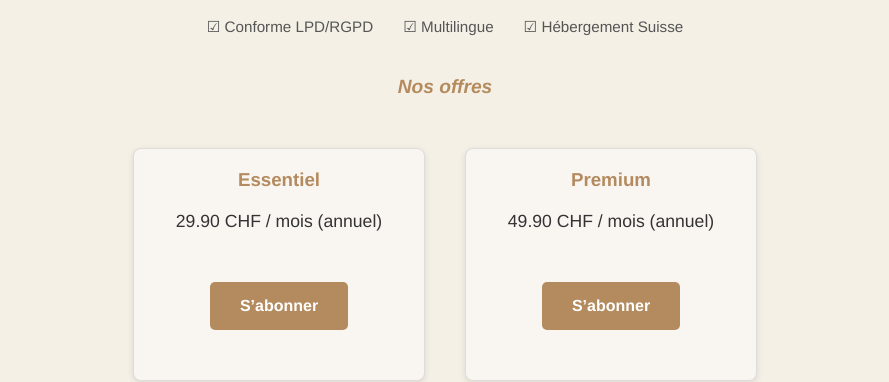
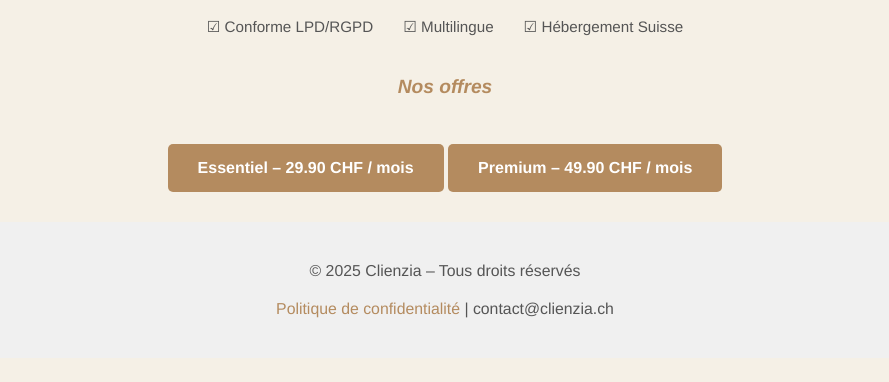
Before and after one commit to pachecn-beep/clienziaa, a plain HTML site: page index.html in a window 1280 px wide. Shown: the part 586-968 px from the top of the page, without its empty margins (195-1084 px from the left). After the commit the page ends 944 px from the top, so only its background shows below. Drawn offline with Linux system fonts and the light colour scheme.

Commit message:
Update index.html

```diff
--- a/index.html
+++ b/index.html
@@ -125,21 +125,13 @@
     <span>☑ Hébergement Suisse</span>
   </div>
 
+  </section>
   <section>
-    <h2>Nos offres</h2>
-    <div class="plans">
-      <div class="plan">
-        <h3>Essentiel</h3>
-        <p>29.90 CHF / mois (annuel)</p>
-        <a href="https://checkout.stripe.com/c/pay/cs_test_ESSENTIEL" class="cta">S’abonner</a>
-      </div>
-      <div class="plan">
-        <h3>Premium</h3>
-        <p>49.90 CHF / mois (annuel)</p>
-        <a href="https://checkout.stripe.com/c/pay/cs_test_PREMIUM" class="cta">S’abonner</a>
-      </div>
-    </div>
-  </section>
+  <h2>Nos offres</h2>
+  <a href="STRIPE_LINK_ESSENTIEL" class="cta">Essentiel – 29.90 CHF / mois</a>
+  <a href="STRIPE_LINK_PREMIUM" class="cta">Premium – 49.90 CHF / mois</a>
+</section>
+
 
   <footer>
     <p>© 2025 Clienzia – Tous droits réservés</p>
```
